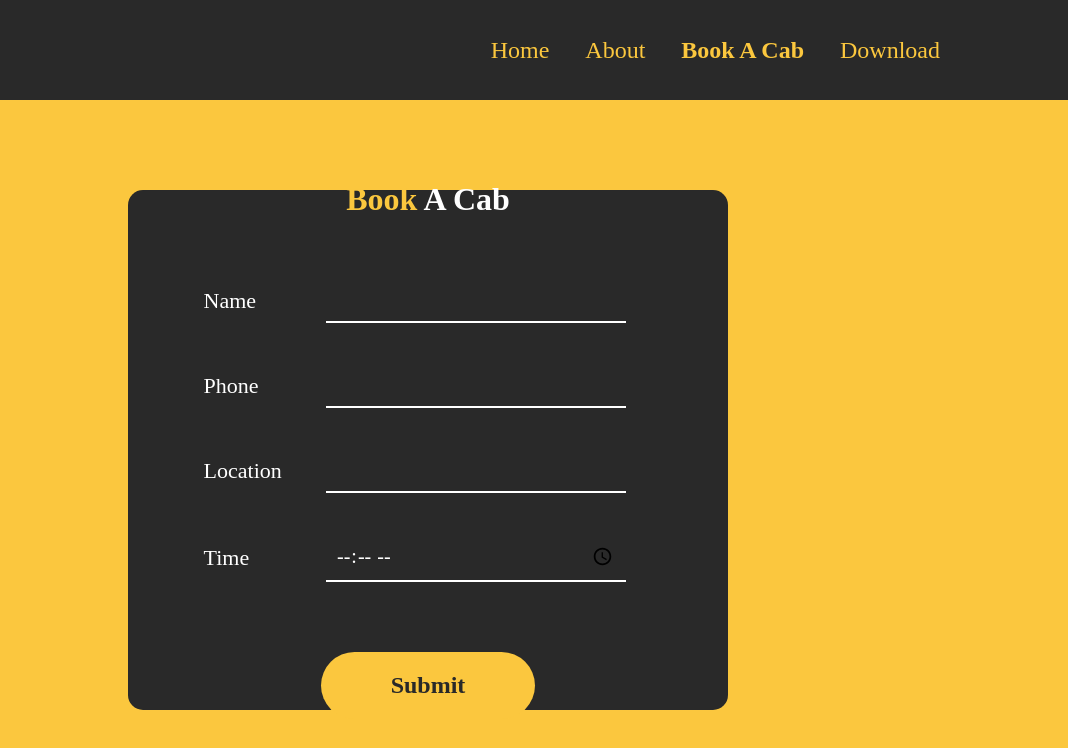
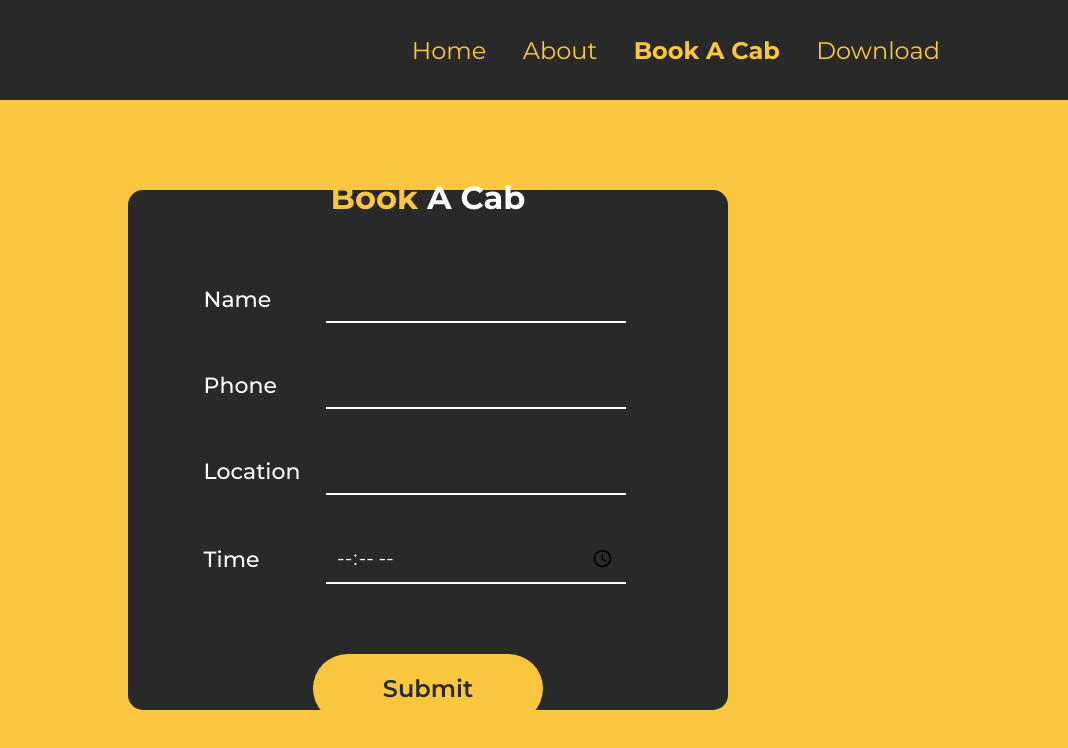
Before and after one commit to drinidrizi9/monster-taxi, a plain HTML site: page html/book-a-cab.html in a window 1280 px wide. Shown: the full height of the page, 212-1280 px from the left. Drawn offline with Linux system fonts and the light colour scheme.

Commit message:
All the files!

```diff
--- a/css/about.css
+++ b/css/about.css
@@ -12,7 +12,7 @@
     box-sizing: border-box;
     text-decoration: none;
     color: var(--baseColor2);
-    font-family: 'Gotham';
+    font-family: 'Montserrat', sans-serif;
 }
 
 ::-webkit-scrollbar{
@@ -82,7 +82,7 @@ img{
 }
 
 .inner-menu-text{
-    font-family: 'Gotham';
+    font-family: 'Montserrat', sans-serif;;
     font-size: 35px;
 }
 
@@ -111,7 +111,7 @@ img{
 .link{
     color: var(--baseColor2);
     font-size: 28px;
-    font-family: 'Gotham';
+    font-family: 'Montserrat', sans-serif;;
     font-weight: 500;
     display: block;
     margin: 25px 0px 25px 0px;
@@ -332,7 +332,7 @@ img{
     .links2{
         display: block;
         font-size: 24px;
-        font-family: 'Gotham';
+        font-family: 'Montserrat', sans-serif;;
         font-weight: 500;
     }
 
--- a/css/book-a-cab.css
+++ b/css/book-a-cab.css
@@ -16,7 +16,7 @@
     box-sizing: border-box;
     text-decoration: none;
     color: var(--baseColor1);
-    font-family: "Gotham";
+    font-family: 'Montserrat', sans-serif;
 }
 
 ::-webkit-scrollbar{
@@ -86,7 +86,7 @@ img{
 }
 
 .inner-menu-text{
-    font-family: 'Gotham';
+    font-family: 'Montserrat', sans-serif;
     font-size: 35px;
     color: #292929;
 }
@@ -115,7 +115,7 @@ img{
 .link{
     color: var(--baseColor2);
     font-size: 28px;
-    font-family: 'Gotham';
+    font-family: 'Montserrat', sans-serif;
     font-weight: 500;
     display: block;
     margin: 25px 0px 25px 0px;
@@ -266,7 +266,7 @@ label{
     .links2{
         display: block;
         font-size: 24px;
-        font-family: 'Gotham';
+        font-family: 'Montserrat', sans-serif;
         font-weight: 500;
     }
 
--- a/css/style.css
+++ b/css/style.css
@@ -12,6 +12,7 @@
     box-sizing: border-box;
     text-decoration: none;
     color: var(--baseColor2);
+    font-family: 'Montserrat', sans-serif;
 }
 
 ::-webkit-scrollbar{
@@ -81,7 +82,7 @@ img{
 }
 
 .inner-menu-text{
-    font-family: 'Gotham';
+    font-family: 'Montserrat', sans-serif;
     font-size: 35px;
 }
 
@@ -109,7 +110,7 @@ img{
 .link{
     color: var(--baseColor2);
     font-size: 28px;
-    font-family: 'Gotham';
+    font-family: 'Montserrat', sans-serif;
     font-weight: 500;
     display: block;
     margin: 25px 0px 25px 0px;
@@ -165,7 +166,7 @@ img{
 
 .number{
     color: #fff;
-    font-family: 'Gotham';
+    font-family: 'Montserrat', sans-serif;
     font-size: 13vw;
     margin-bottom: -25px;
 }
@@ -189,7 +190,7 @@ img{
 
 .paragraphs{
     width: 80%;
-    font-family: 'Gotham';
+    font-family: 'Montserrat', sans-serif;
     margin-left: 0px;
     margin-top: 0px;
 }
@@ -249,7 +250,7 @@ img{
     position: absolute;
     text-align: center;
     font-size: 22px;
-    font-family: 'Gotham';
+    font-family: 'Montserrat', sans-serif;
     color: #fff;
     margin-top: 20px;
     font-weight: 300;
@@ -270,7 +271,7 @@ img{
     border-radius: 100px;
     font-size: 20px;
     font-weight: 500;
-    font-family: 'Gotham';
+    font-family: 'Montserrat', sans-serif;
 }
 
 .google-play-store-image{
@@ -308,7 +309,7 @@ img{
     .links2{
         display: block;
         font-size: 24px;
-        font-family: 'Gotham';
+        font-family: 'Montserrat', sans-serif;
         font-weight: 500;
     }
 
--- a/html/book-a-cab.html
+++ b/html/book-a-cab.html
@@ -6,6 +6,11 @@
     <meta name="viewport" content="width=device-width, initial-scale=1.0">
     <title>Monster Taxi / Contact</title>
     <link rel="stylesheet" href="../css/book-a-cab.css">
+
+    <link rel="preconnect" href="https://fonts.googleapis.com">
+    <link rel="preconnect" href="https://fonts.gstatic.com" crossorigin>
+    <link href="https://fonts.googleapis.com/css2?family=Montserrat:wght@300;400;500;600;700;800;900&display=swap" rel="stylesheet">
+
 </head>
 <body>
 
```
Also changed, not shown: html/about.html (+5 -0 lines), index.html (+5 -0 lines).
